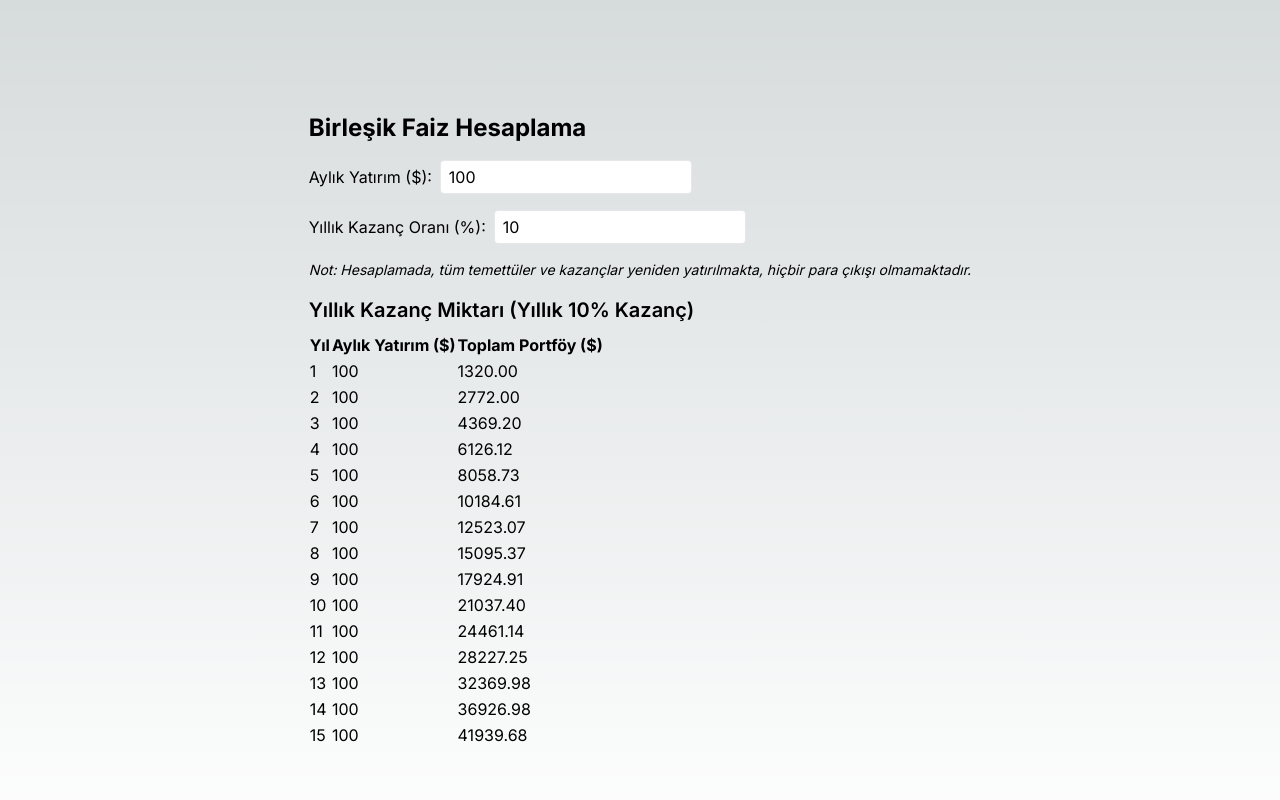
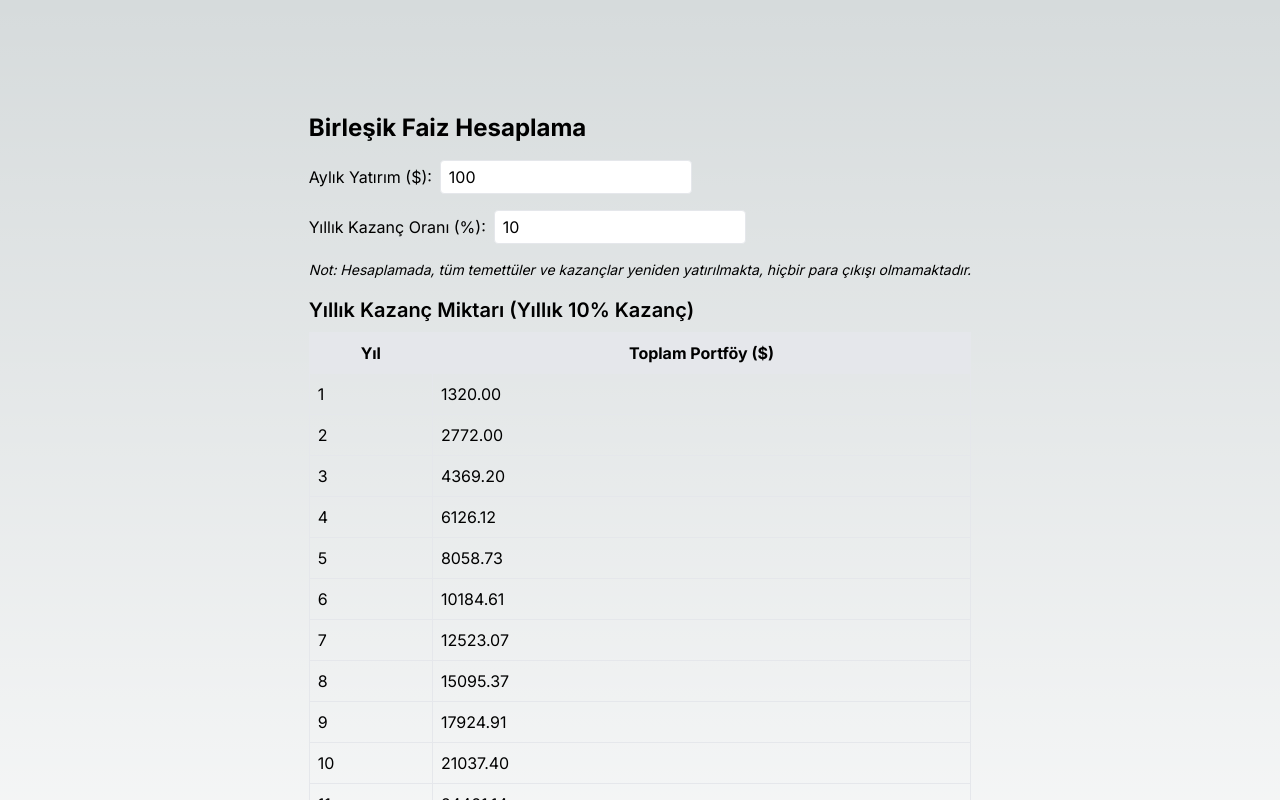
Before and after one commit to recepgocmen/hesapkitap, a Next.js app: page / in a window 1280 px wide. Shown: the top 800 px of the page. Built offline with nearby package versions, Linux system fonts and the light colour scheme.

Commit message:
chore: Refactor CompoundInterestCalculator table structure

```diff
--- a/src/app/components/CompoundInterestCalculator.jsx
+++ b/src/app/components/CompoundInterestCalculator.jsx
@@ -68,23 +68,22 @@ const CompoundInterestCalculator = () => {
       <h2 className="text-xl font-semibold mb-2">
         Yıllık Kazanç Miktarı (Yıllık {annualReturn}% Kazanç)
       </h2>
-
+      <table className="w-full border-collapse border">
         <thead>
-        <tr>
-          <th>Yıl</th>
-          <th>Aylık Yatırım ($)</th>
-          <th>Toplam Portföy ($)</th>
+          <tr className="bg-gray-200">
+            <th className="border p-2">Yıl</th>
+            <th className="border p-2">Toplam Portföy ($)</th>
           </tr>
         </thead>
         <tbody>
           {results.map((row) => (
-          <tr key={row.year}>
-            <td>{row.year}</td>
-            <td>{row.monthlyInvestment}</td>
-            <td>{row.totalPortfolio}</td>
+            <tr key={row.year} className="hover:bg-gray-100">
+              <td className="border p-2">{row.year}</td>
+              <td className="border p-2">{row.totalPortfolio}</td>
             </tr>
           ))}
         </tbody>
+      </table>
     </div>
   );
 };
```
Lines whose indentation alone changed are shown as unchanged.
